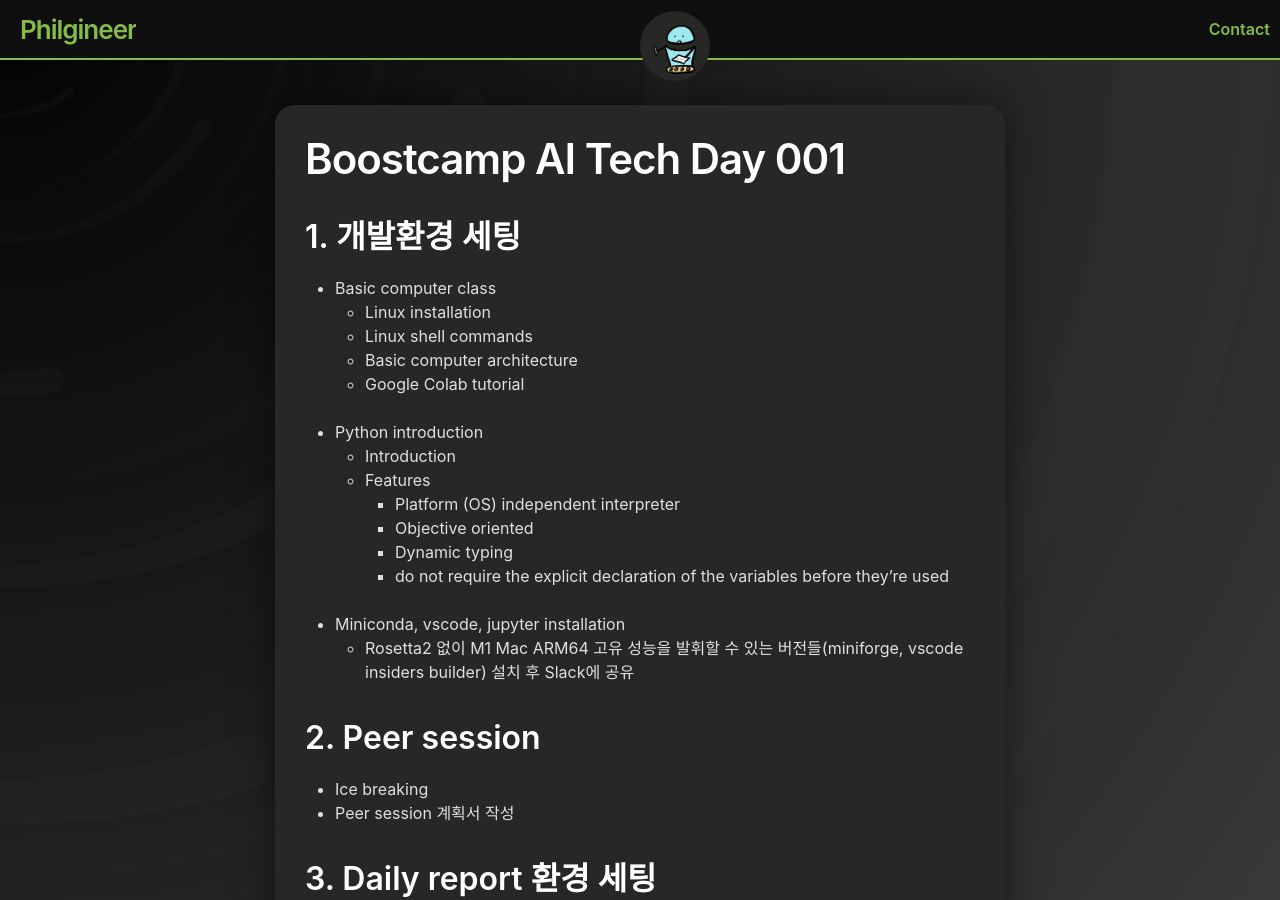
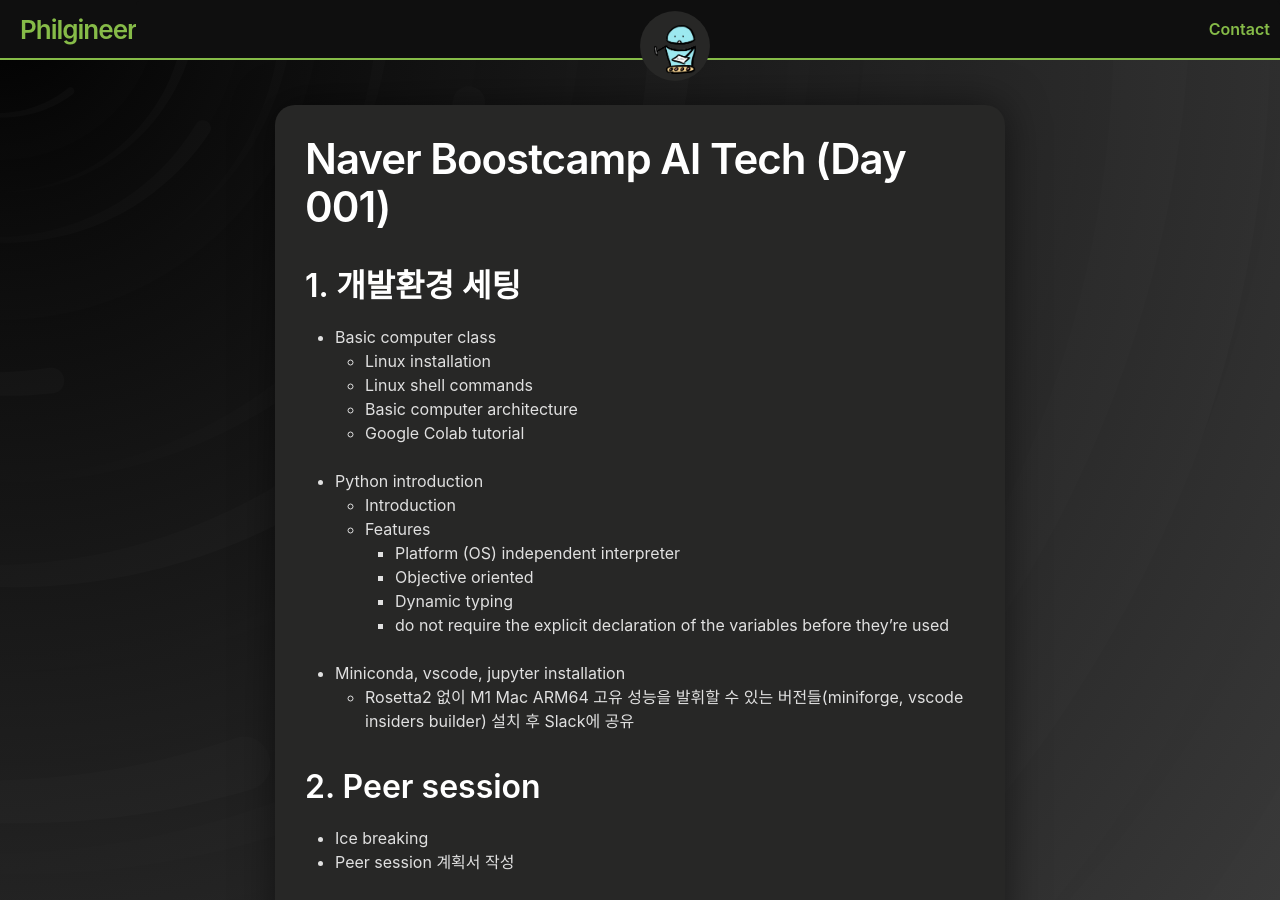
Before and after one commit to philgineer/philgineer.github.io, a Jekyll site: the page built from _posts/2021-01-18-boostcamp_001.md, in a window 1280 px wide and 900 px high. Built offline with Jekyll 4.4.1, drawn with Linux system fonts in a browser that asks for light colours; our own code applies the rules of GitHub Pages for plain Markdown files.

Commit message:
Update 2021-01-18-boostcamp_001.md

```diff
--- a/_posts/2021-01-18-boostcamp_001.md
+++ b/_posts/2021-01-18-boostcamp_001.md
@@ -1,6 +1,7 @@
 ---
-title: "Boostcamp AI Tech Day 001"
+title: "Naver Boostcamp AI Tech (Day 001)"
 date: 2021-01-18
+layout: post
 ---
 
 ## 1. 개발환경 세팅
```
